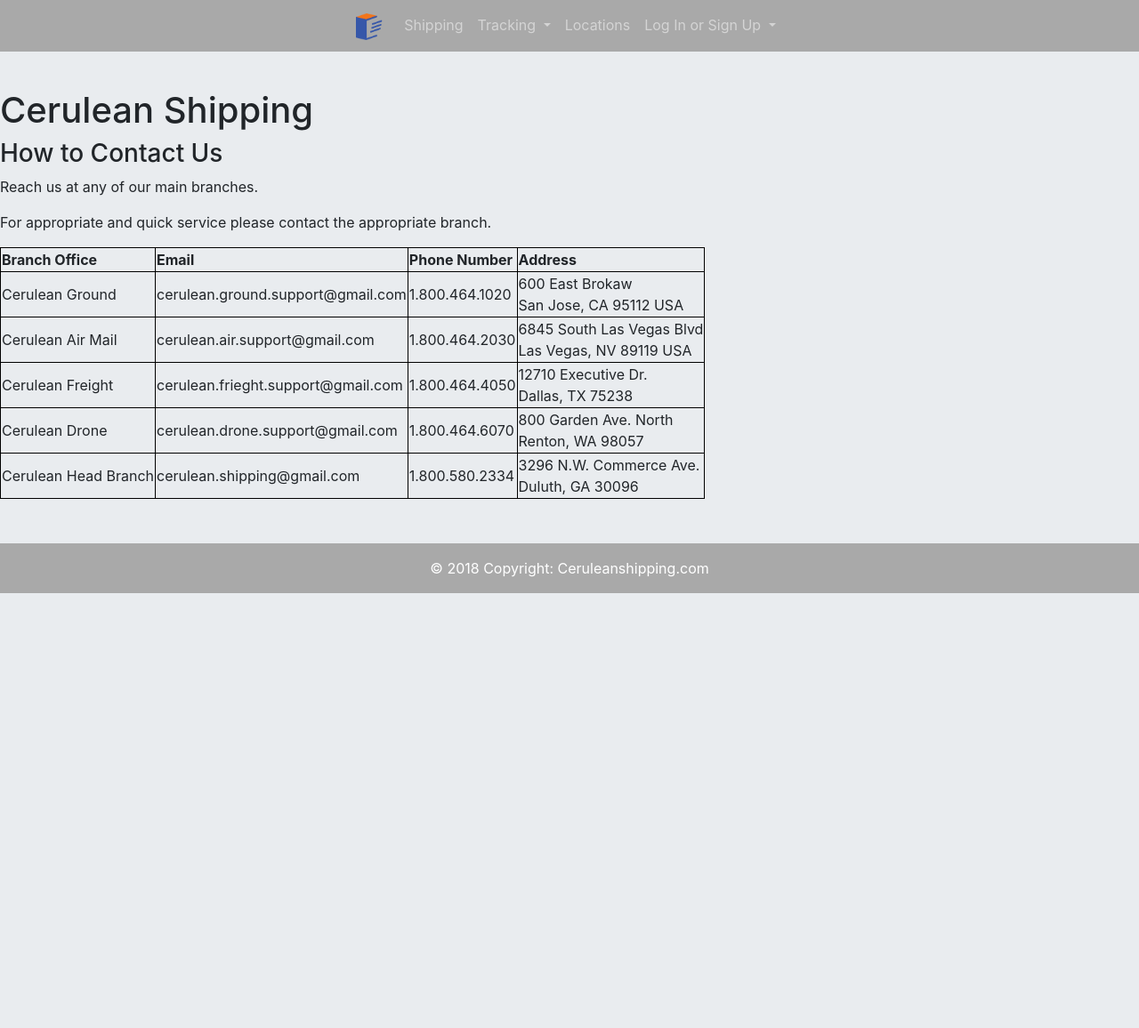
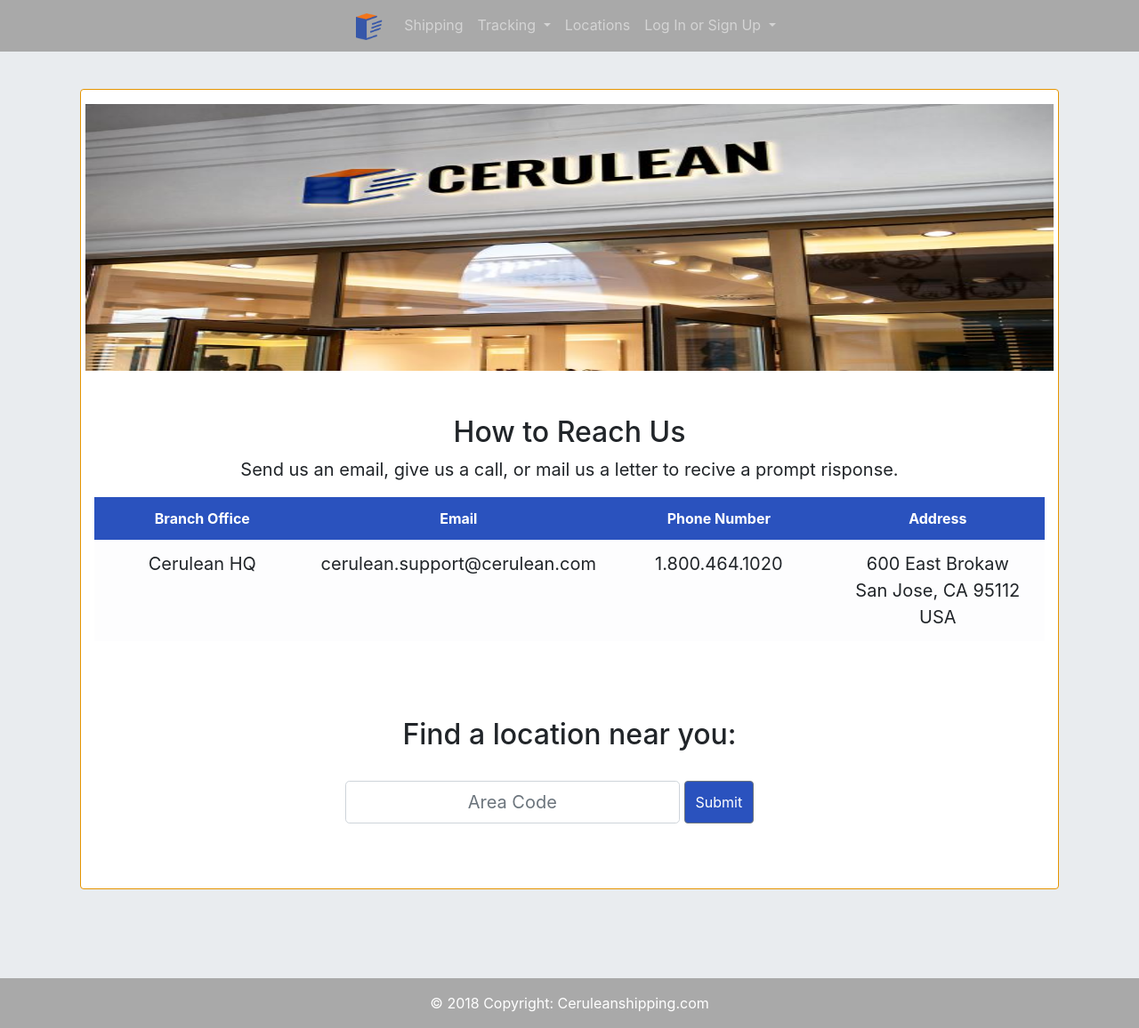
Before and after one commit to dannehtran/cerulean, a PHP site: page /locations.php in a window 1280 px wide. Shown: the whole page at 89% size. Before the commit the page ends 667 px from the top, so only its background shows below. Run offline with PHP 8.4, Linux system fonts and the light colour scheme.

Commit message:
locations page

```diff
--- a/css/locations.css
+++ b/css/locations.css
@@ -1,15 +1,73 @@
 
-  .contactTable {
-    border: 1px solid black;
+.contactTable th, td{
+    border: 1px ;
     border-collapse: collapse;
+    width: 25%;
+    text-align: center;
+    padding: 20px;
+    font-size: 20px;
+    padding-top: 20px;
+  }
+  .row{
+    position: relative;
+    top:50%;
+    left: 50%
+    margin:auto;
+  }
+  .pading{
+    padding-top: 50px;
+  }
+  .txtSize{
+    font-size: 20px;
+  }
+  .center{
+    text-align: center;
+  }
+  }
+  .buttonColor {
+    background: #2a52be;
   }
 
-  .contactTable th{
-    border: 1px solid black;
-    border-collapse: collapse;
+  .row2{
+    padding-top: 70px;
+    padding-bottom: 70px;
+    margin: auto;
+    text-align: center;
   }
 
-  .contactTable td{
-    border: 1px solid black;
-    border-collapse: collapse;
+  .border_color{
+    border-color: #e59400;
+    border-size: 4px;
+    background-color: white;
   }
+  .building_img{
+    margin-left: auto;
+    margin-right: auto;
+    display: block;
+  }
+
+  .billboard{
+    margin-left:auto;
+    margin-right:auto;
+    display: block;
+    height: 300px;
+    width: 500px;
+    padding-left: 5px;
+    padding-right: 5px;
+  }
+
+  .billboard2{
+    margin-left:auto;
+    margin-right:auto;
+    height: 900px;
+    width: 1100px;
+    margin-bottom: 50px;
+  }
+
+  .thead-cerulean{
+    background-color: #2A52BE;
+    color: white;
+  }
+  .insert1_color {
+    border-color: #e59400;
+  }
--- a/locations.php
+++ b/locations.php
@@ -14,58 +14,45 @@ include "header.php"
 <!--header end -->
 
  <!--contact page content-->
-  <div>
-  		<article>
-  			<header>
-    		<h1>Cerulean Shipping</h1>
-    		<h3>How to Contact Us</h3>
-    		<p>Reach us at any of our main branches.</p>
-        <p>For appropriate and quick service please contact the appropriate branch. </p>
-  			</header>
-
-        <div>
-    			<table class="contactTable">
+ <div class="align-items-center text-center">
+    <div class="card py-3 border_color billboard2">
+      <img class="card-img-top billboard" src="images/building_front.jpg" alt="Cerulean Logo">
+      <h2 class="pading">How to Reach Us</h2>
+      <p class="txtSize">Send us an email, give us a call, or mail us a letter to recive a prompt risponse.</p>
+        <div class="container">
+          <table class="table table-borderless table-light" align="center">
+            <thead class="thead-cerulean">
               <tr>
                 <th>Branch Office</th>
                 <th>Email</th>
                 <th>Phone Number</th>
                 <th>Address</th>
               </tr>
+            </thead>
+            <tbody>
               <tr>
-              <td>Cerulean Ground</td>
-              <td>cerulean.ground.support@gmail.com</td>
+                <td>Cerulean HQ</td>
+                <td>cerulean.support@cerulean.com</td>
                 <td>1.800.464.1020</td>
                 <td>600 East Brokaw <br> San Jose, CA 95112 USA</td>
               </tr>
-            <tr>
-              <td>Cerulean Air Mail</td>
-              <td>cerulean.air.support@gmail.com</td>
-              <td>1.800.464.2030</td>
-              <td>6845 South Las Vegas Blvd<br>Las Vegas, NV 89119 USA</td>
-            </tr>
-            <tr>
-              <td>Cerulean Freight</td>
-              <td>cerulean.frieght.support@gmail.com</td>
-              <td>1.800.464.4050</td>
-              <td>12710 Executive Dr.<br>Dallas, TX 75238</td>
-            </tr>
-            <tr>
-              <td>Cerulean Drone</td>
-              <td>cerulean.drone.support@gmail.com</td>
-              <td>1.800.464.6070</td>
-              <td>800 Garden Ave. North<br>Renton, WA 98057</td>
-            </tr>
-            <tr>
-              <td>Cerulean Head Branch</td>
-              <td>cerulean.shipping@gmail.com</td>
-              <td>1.800.580.2334</td>
-              <td>3296 N.W. Commerce Ave.<br>Duluth, GA 30096</td>
-            </tr>
+            </tbody>
           </table>
+          <div class="col-lg-6 row2"><!--location finder-->
+            <form>
+              <h2 class="">Find a location near you:</h2>
+              <div class="form-row py-4">
+                <div class="col-9">
+                  <input type="text" id="areaCode" name="areaCode" placeholder="Area Code" required="" class="form-control form-control-lg center"</form>
                 </div>
-		</article>
+                  <button class="btn btn-secondary buttonColor" type="Submit">Submit</button>
               </div>
- <!--end of contact page content-->
+            </form>
+          </div><!--location finder end-->
+        </div><!--container class end-->
+    </div> <!--card claass end -->
+  </div>
+ <!--h2>end of contact page content-->
 
 <?php
 include "footer.php"
```
Lines whose indentation alone changed are shown as unchanged.
